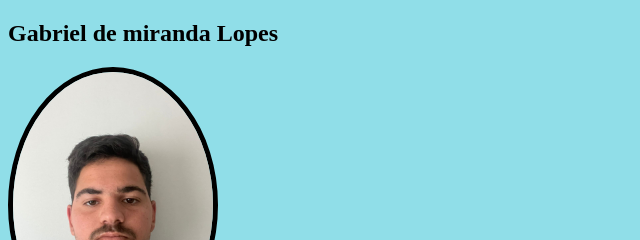
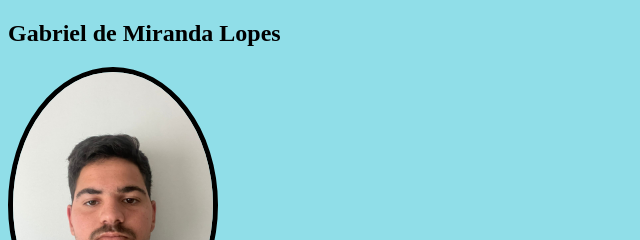
Before and after one commit to gbzin8/Curriculo, a plain HTML site: page index.html in a window 1280 px wide. Shown: the top 240 px of the page, 0-640 px from the left. Drawn offline with Linux system fonts and the light colour scheme.

Commit message:
Update index.html

```diff
--- a/index.html
+++ b/index.html
@@ -8,7 +8,7 @@
 </head>
 <body>
     <section>
-        <h1>Gabriel de miranda Lopes</h1>
+        <h1>Gabriel de Miranda Lopes</h1>
     <img class="foto-perfil" src="assets/img/WhatsApp Image 2024-03-10 at 13.07.49.jpeg">
    </section>
    <section>
```
